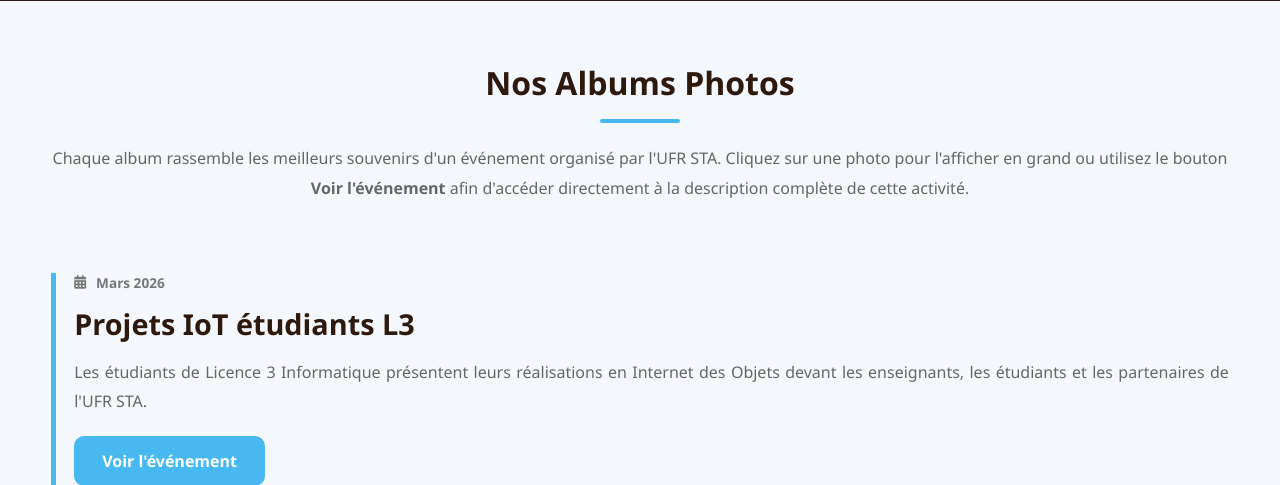
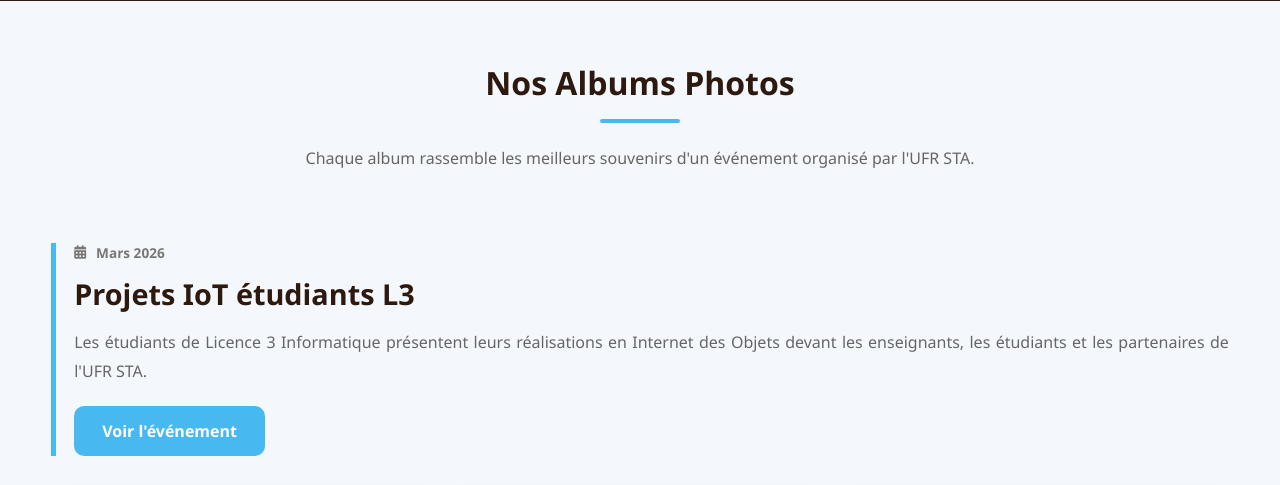
Before and after one commit to Ibrahimaanne168/Projet_Web_Final, a Flask app: page /galerie in a window 1280 px wide. Shown: the part 877-1362 px from the top of the page. Run offline with Flask 3, Linux system fonts and the light colour scheme; data comes from the database, SQL or seed files in the repository; some libraries are stand-ins or nearby versions.

Commit message:
Simplifier la  description dans galerie.html
Removed instructions for viewing event details.

```diff
--- a/templates/galerie.html
+++ b/templates/galerie.html
@@ -54,9 +54,7 @@
     <p>
 
         Chaque album rassemble les meilleurs souvenirs d'un événement organisé
-        par l'UFR STA. Cliquez sur une photo pour l'afficher en grand ou
-        utilisez le bouton <strong>Voir l'événement</strong> afin d'accéder
-        directement à la description complète de cette activité.
+        par l'UFR STA.
 
     </p>
 
```
